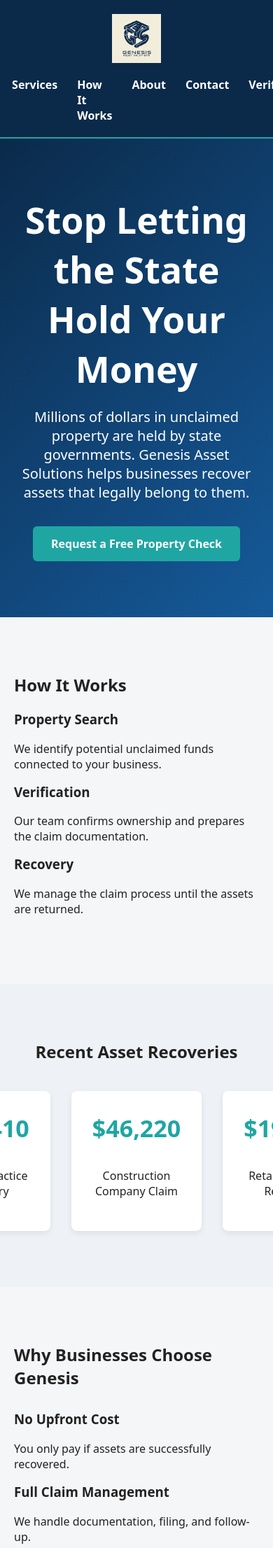
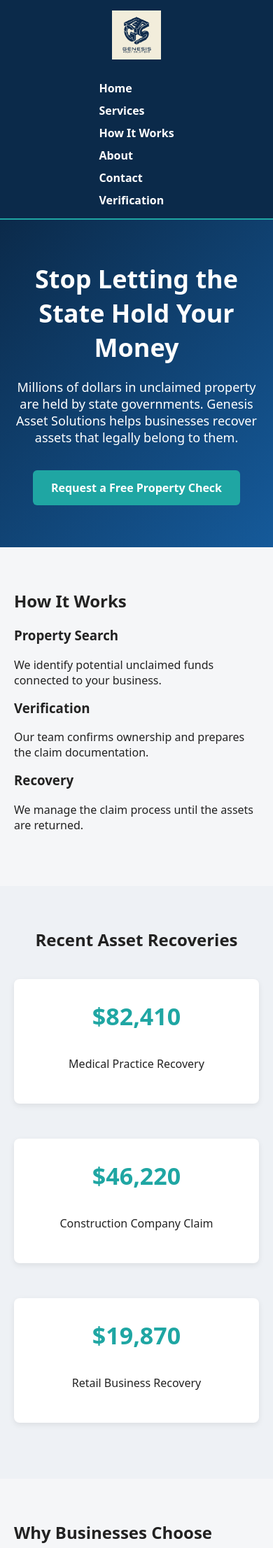
Before and after one commit to ljonezd-beep/genesisassetsolutions-site, a Jekyll site: the page built from index.html, in a window 390 px wide. Shown: the top 2212 px of the page at 70% size. Built offline with Jekyll 4.4.1, drawn with Linux system fonts in a browser that asks for light colours.

Commit message:
Add responsive mobile layout

```diff
--- a/assets/css/styles.css
+++ b/assets/css/styles.css
@@ -179,3 +179,44 @@
   color:#1FA6A3;
   text-decoration:none;
 }
+
+
+
+
+/* =========================
+   MOBILE RESPONSIVE
+========================= */
+
+@media (max-width:768px){
+
+.hero h1{
+font-size:36px;
+}
+
+.hero p{
+font-size:18px;
+}
+
+.main-nav{
+padding:15px;
+}
+
+.nav-links{
+flex-direction:column;
+gap:10px;
+margin-top:10px;
+}
+
+.results-grid{
+flex-direction:column;
+}
+
+.result{
+margin-bottom:20px;
+}
+
+section{
+padding:60px 20px;
+}
+
+}
```
